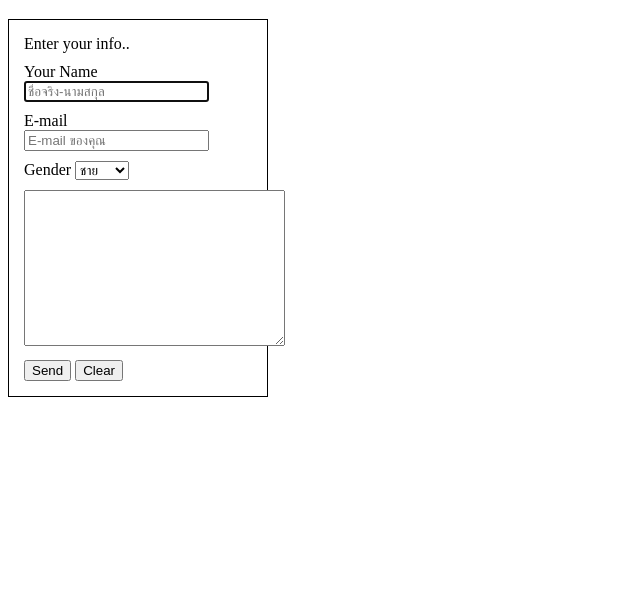
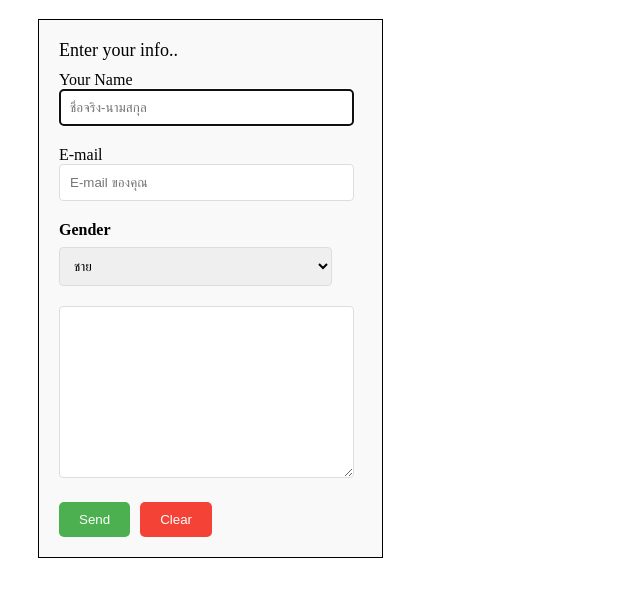
Before and after one commit to SuchanyaSd/homework, a plain HTML site: page homework01/contact.html in a window 1280 px wide. Shown: the part 97-694 px from the top of the page, without its empty margins (0-640 px from the left). Drawn offline with Linux system fonts and the light colour scheme.

Commit message:
add some

```diff
--- a/homework01/contact.html
+++ b/homework01/contact.html
@@ -6,19 +6,54 @@
     <title>Contact</title>
 
     <style>
-      form div {
-        padding-top: 10px;
+       .form {
+        width: 24%;
+        margin: 0 30px;
+        padding: 20px;
+        border: 1px solid #000000;
+        background-color: #f9f9f9;
       }
 
-      .head {
-        padding-bottom: 10px;
-        padding-top: 0%;
+      .form .head {
+        font-size: 18px;
+        margin-bottom: 10px;
       }
 
-      .form {
-        padding: 15px;
-        width: 18%;
-        border: 1px solid black;
+      label {
+        display: block;
+        margin-bottom: 8px;
+        font-weight: bold;
+      }
+
+      input, select, textarea {
+        width: 90%;
+        padding: 10px;
+        margin-bottom: 20px;
+        border: 1px solid #ddd;
+        border-radius: 4px;
+      }
+
+      .buttom {
+        display: flex;
+        gap: 10px;
+        justify-content: flex-start;
+      }
+
+      button {
+        padding: 10px 20px;
+        background-color: #4CAF50;
+        color: white;
+        border: none;
+        border-radius: 5px;
+        cursor: pointer;
+      }
+
+      button[type="reset"] {
+        background-color: #f44336;
+      }
+
+      button:hover {
+        opacity: 0.8;
       }
     </style>
   </head>
```
Also changed, not shown: homework03/index.html (+0 -1 lines).
